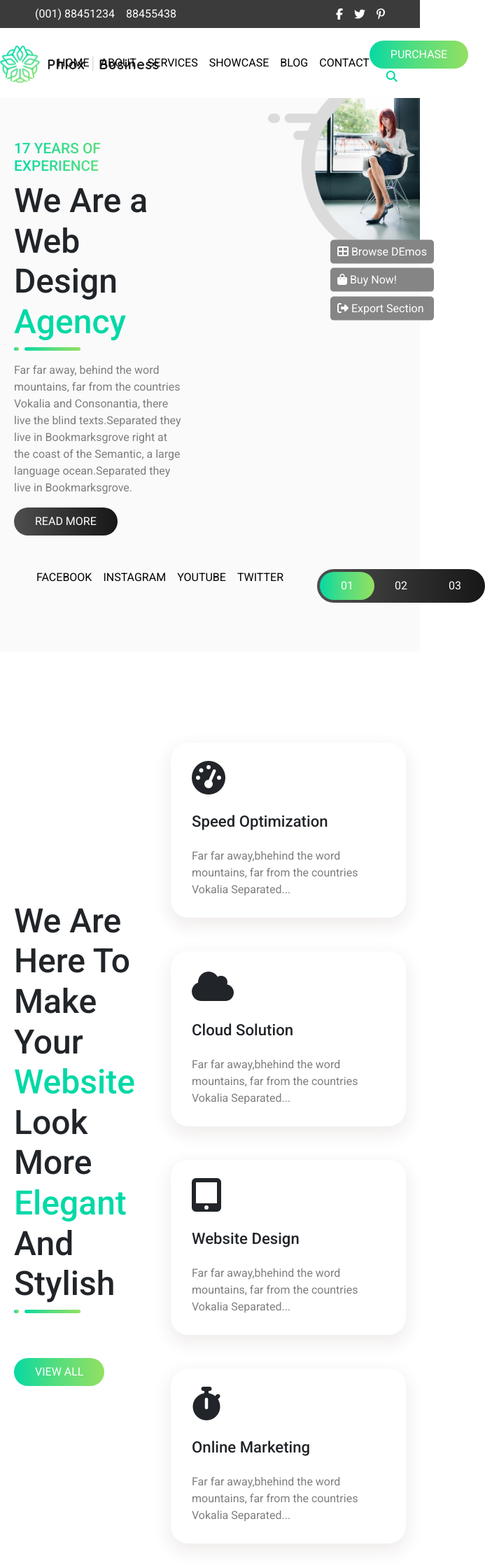
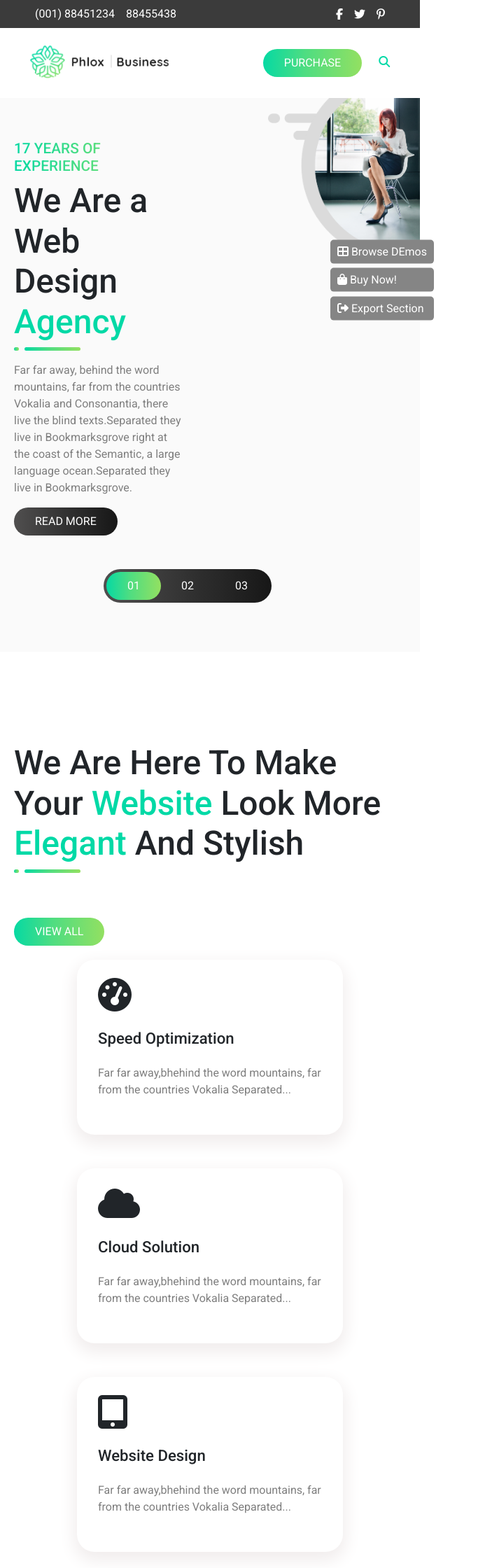
Before and after one commit to sisdream/proj-html-vuejs, a Vue app: page / in a window 600 px wide. Shown: the top 2240 px of the page at 70% size, 693 px wide, since content can reach past the window. Built offline with nearby package versions, Linux system fonts and the light colour scheme.

Commit message:
feat:header resposive

```diff
--- a/src/components/AppFooter.vue
+++ b/src/components/AppFooter.vue
@@ -104,7 +104,9 @@ export default {
 </footer>
 </template>
 
-<style>
+<style lang="scss">
+@use '../styles/responsive/responsive.scss' as *;
+
 .demo{
     position: fixed;
     right: 0;
--- a/src/components/AppHeader.vue
+++ b/src/components/AppHeader.vue
@@ -97,10 +97,10 @@
                         <a href="#">{{ social }}</a>
                     </li>
                 </ul>
-                <div class="btn-group rounded-pill btn-black p-1" role="group" aria-label="Basic example">
-                    <button @click="switchImage(1)" type="button" class="btn rounded-pill" :class="image.id === 1 ? 'btn-grad' : ''">01</button>
-                    <button @click="switchImage(2)" type="button" class="btn rounded-pill" :class="image.id === 2 ? 'btn-grad' : ''">02</button>
-                    <button @click="switchImage(3)" type="button" class="btn rounded-pill" :class="image.id === 3 ? 'btn-grad' : ''">03</button>
+                <div class="btn-group rounded-pill p-1" role="group" aria-label="Basic example">
+                    <button @click="switchImage(1)" type="button" class="btn rounded-pill" :class="image.id === 1 ? 'btn-grad-btn' : ''">01</button>
+                    <button @click="switchImage(2)" type="button" class="btn rounded-pill" :class="image.id === 2 ? 'btn-grad-btn' : ''">02</button>
+                    <button @click="switchImage(3)" type="button" class="btn rounded-pill" :class="image.id === 3 ? 'btn-grad-btn' : ''">03</button>
                 </div>
             </div>
         </div>
@@ -112,6 +112,8 @@
 </template>
 
 <style lang="scss">
+@use '../styles/responsive/responsive.scss' as *;
+
 .header-fixed{
     position: fixed;
     left: 0;
@@ -168,6 +170,9 @@ h6{
 .right{
     width: 900px;
     overflow: hidden;
+    position: relative;
+    animation-name: mymove;
+    animation-duration: 3s;
     img{
         width: 100%;
         display: block;
@@ -175,4 +180,8 @@ h6{
     }
 }
 
+@keyframes mymove {
+    0%   {left: 400px;}
+    100% {left: 0px;}
+}
 </style>
--- a/src/components/AppMain.vue
+++ b/src/components/AppMain.vue
@@ -223,7 +223,7 @@ export default {
             </div>
 
             <div class="blog-card card-text">
-                <p class="text-blog">May 24,2018.by Alex</p>
+                <p class="text-blog">May 24,2018 by Alex</p>
                 <div>
                     <i class="fa-solid fa-circle"></i>
                     <span class="fs-4"> Marketing ideas</span>
@@ -231,7 +231,7 @@ export default {
             </div>
 
             <div class="blog-card card-text">
-                <p class="text-blog">May 24,2018.by Alex</p>
+                <p class="text-blog">May 24,2018 by Alex</p>
                 <div>
                     <i class="fa-solid fa-circle"></i>
                     <span class="fs-4"> Rest During Working Hours</span>
@@ -239,7 +239,7 @@ export default {
             </div>
 
             <div class="blog-card card-text">
-                <p class="text-blog">May 24,2018.by Alex</p>
+                <p class="text-blog">May 24,2018 by Alex</p>
                 <div>
                     <i class="fa-solid fa-circle"></i>
                     <span class="fs-4"> Devepol Your Startup Idea</span>
@@ -291,7 +291,9 @@ export default {
 </main>
 </template>
 
-<style>
+<style lang="scss">
+@use '../styles/responsive/responsive.scss' as *;
+
 .banda{
     height: 100px;
     position: relative;
@@ -512,9 +514,15 @@ export default {
     border-radius: 20px;
     box-shadow: 8px 8px 8px #e8e8e8;
     border: 0;
+    cursor: pointer;
     img{
         width: 100%;
         border-radius: 20px;
+    }
+    &:hover{
+        background: linear-gradient(90deg, rgba(6,217,163,1) 0%, rgba(79,221,129,1) 43%, rgba(147,224,97,1) 100%);
+        transform: scale(1.1);
+        color: #fff;
     }
 }
 
--- a/src/styles/genetal.scss
+++ b/src/styles/genetal.scss
@@ -26,11 +26,20 @@ p{
     color: #fff;
 }
 
+.btn-group{
+    background: linear-gradient(90deg, rgba(80,79,79,1) 0%, rgba(45,45,45,1) 58%, rgba(23,23,23,1) 100%);
+}
+
+.btn-grad-btn{
+    background: linear-gradient(90deg, rgba(6,217,163,1) 0%, rgba(79,221,129,1) 43%, rgba(147,224,97,1) 100%);
+}
+
 .btn-grad{
     background: linear-gradient(90deg, rgba(6,217,163,1) 0%, rgba(79,221,129,1) 43%, rgba(147,224,97,1) 100%);
     &:hover{
         opacity: 0.9;
-        box-shadow: 2px 3px 12px  rgba(147,224,97,1);
+        box-shadow: 2px 3px 12px  rgba(80,79,79,1);
+        background: linear-gradient(90deg, rgba(80,79,79,1) 0%, rgba(45,45,45,1) 58%, rgba(23,23,23,1) 100%);
     }
 }
 
@@ -38,7 +47,8 @@ p{
     background: linear-gradient(90deg, rgba(80,79,79,1) 0%, rgba(45,45,45,1) 58%, rgba(23,23,23,1) 100%);
     &:hover{
         opacity: 0.9;
-        box-shadow: 2px 3px 12px  rgba(80,79,79,1);
+        box-shadow: 2px 3px 12px  rgba(147,224,97,1);
+        background: linear-gradient(90deg, rgba(6,217,163,1) 0%, rgba(79,221,129,1) 43%, rgba(147,224,97,1) 100%);
     }
 }
 
--- /dev/null
+++ b/src/styles/responsive/responsive.scss
@@ -0,0 +1,28 @@
+@media only screen and (min-width: 540px) and (max-width: 720px){
+    .logo img{
+        width: 200px;
+    }
+
+    ul li a{
+       display: none;
+    }
+
+    .web-container{
+        display: flex;
+        flex-direction: column;
+    }
+
+    .website-left{
+        width: 100%;
+    }
+
+    .website-right{
+        width: 100%;
+        margin-top: 20px;
+        display: flex;
+        flex-direction: column;
+        justify-content: center;
+        align-items: center;
+    }
+
+}
```
Also changed, not shown: src/components/store.js (deleted).
